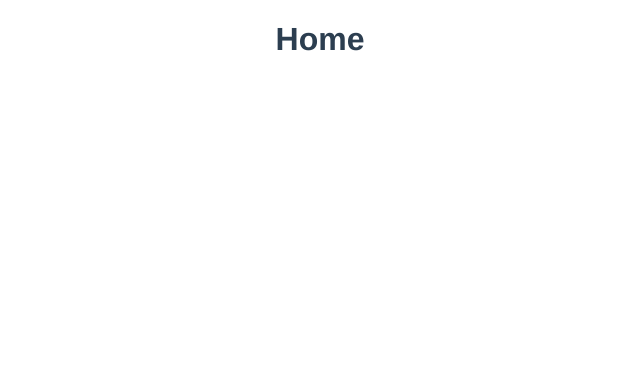
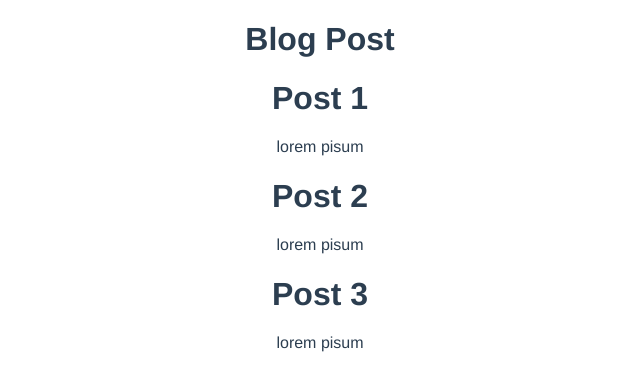
Before and after one commit to fisheeesh/Blog-Post, a Vue app: page / in a window 1280 px wide. Shown: the top 390 px of the page, without its empty margins (320-960 px from the left). Built offline with nearby package versions, Linux system fonts and the light colour scheme; data requests are answered from the project's data file.

Commit message:
fetch datas from json server

```diff
--- /dev/null
+++ b/database/db.json
@@ -0,0 +1,19 @@
+{
+    "posts" : [
+        {
+            "id": 1,
+            "title": "Post 1",
+            "body" : "lorem pisum"
+        },
+        {
+            "id": 2,
+            "title": "Post 2",
+            "body" : "lorem pisum"
+        },
+        {
+            "id": 3,
+            "title": "Post 3",
+            "body" : "lorem pisum"
+        }
+    ]
+}
--- a/package.json
+++ b/package.json
@@ -4,7 +4,8 @@
   "private": true,
   "scripts": {
     "serve": "vue-cli-service serve",
-    "build": "vue-cli-service build"
+    "build": "vue-cli-service build",
+    "dev" : "json-server --watch database/db.json"
   },
   "dependencies": {
     "core-js": "^3.8.3",
--- a/src/App.vue
+++ b/src/App.vue
@@ -1,7 +1,11 @@
 <template>
   <router-view/>
 </template>
+<script>
+export default{
 
+}
+</script>
 <style>
 #app {
   font-family: Avenir, Helvetica, Arial, sans-serif;
--- /dev/null
+++ b/src/components/PostsList.vue
@@ -0,0 +1,20 @@
+<template>
+  <div v-for="post in posts" :key="post.id">
+    <SinglePost :post="post"></SinglePost>
+  </div>
+</template>
+
+<script>
+import { onMounted, onUnmounted, onUpdated } from 'vue';
+import SinglePost from './SinglePost'
+export default {
+  components: { SinglePost },
+    props : ['posts'],
+    setup(){
+    }
+}
+</script>
+
+<style>
+
+</style>
--- /dev/null
+++ b/src/components/SinglePost.vue
@@ -0,0 +1,16 @@
+<template>
+  <h1>{{ post.title }}</h1>
+  <p>{{ post.body}}</p>
+</template>
+
+<script>
+import { computed, ref } from 'vue';
+
+export default {
+    props : ['post']
+}
+</script>
+
+<style>
+
+</style>
--- a/src/views/HomeView.vue
+++ b/src/views/HomeView.vue
@@ -1,11 +1,49 @@
 <template>
   <div class="home">
-    <h1>Home</h1>
+    <h1>Blog Post</h1>
+    <div v-if="error">
+      {{ error }}
+    </div>
+    <div v-if="posts.length > 0">
+      <PostsList :posts="posts"></PostsList>
+    </div>
+    <div v-else>
+      Loading...
+    </div>
   </div>
 </template>
 
 <script>
+import PostsList from '../components/PostsList'
+import { onMounted, onUnmounted, onUpdated, ref } from 'vue';
+
 
 export default {
+  components: { PostsList },
+  setup() {
+    let posts = ref([])
+
+    let error = ref("")
+
+
+    let load = async () => {
+      try {
+        let response = await fetch('http://localhost:3000/posts')
+        if(response.status === 404){
+          throw new Error('Not Found URL!')
+        }
+        let datas = await response.json()
+        posts.value = datas
+      }
+      catch(e){
+        console.log(e.message)
+        error.value = e.message
+      }
+    }
+
+    load()
+
+    return { posts, error }
+  }
 }
 </script>
```
